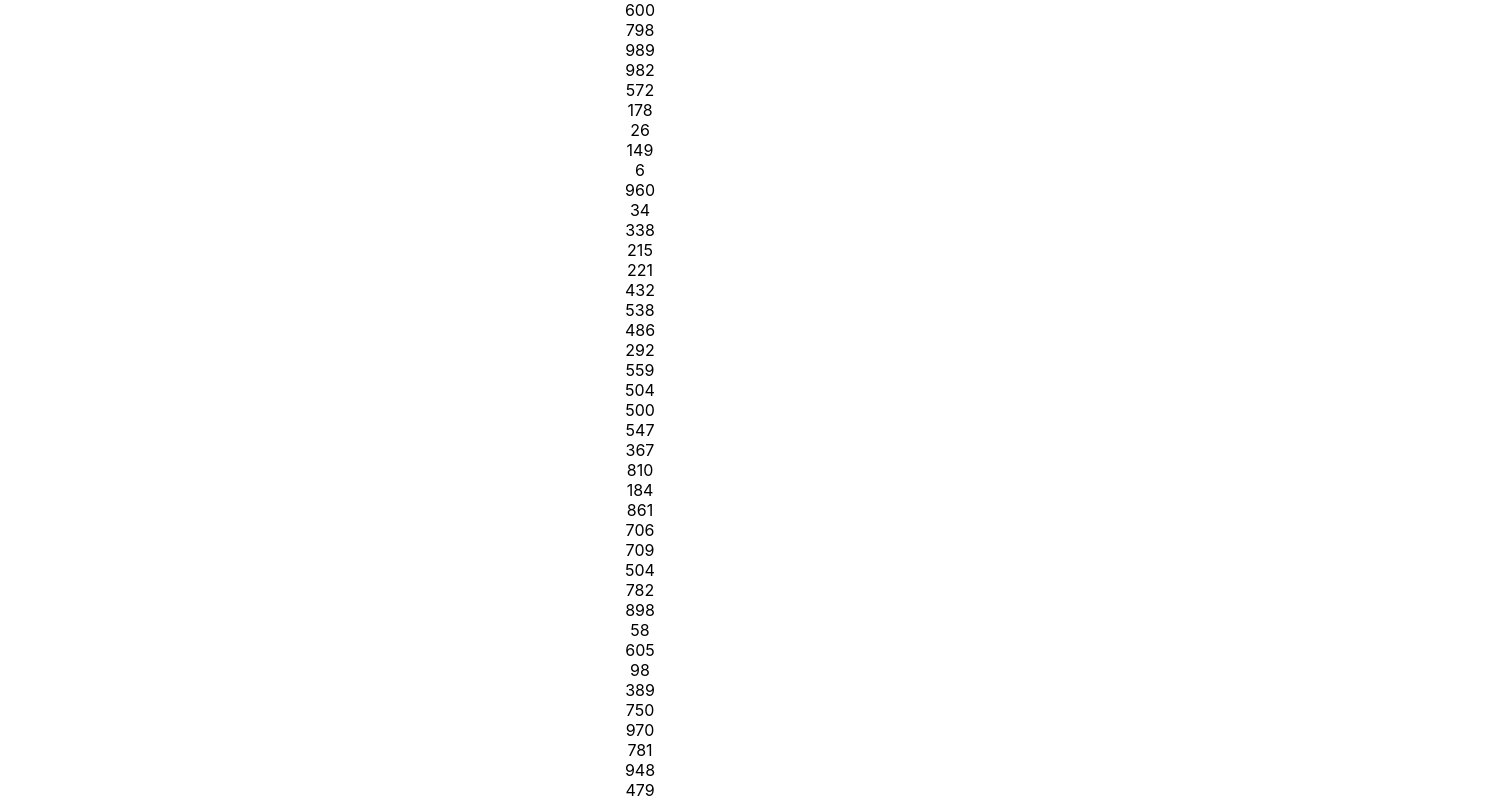
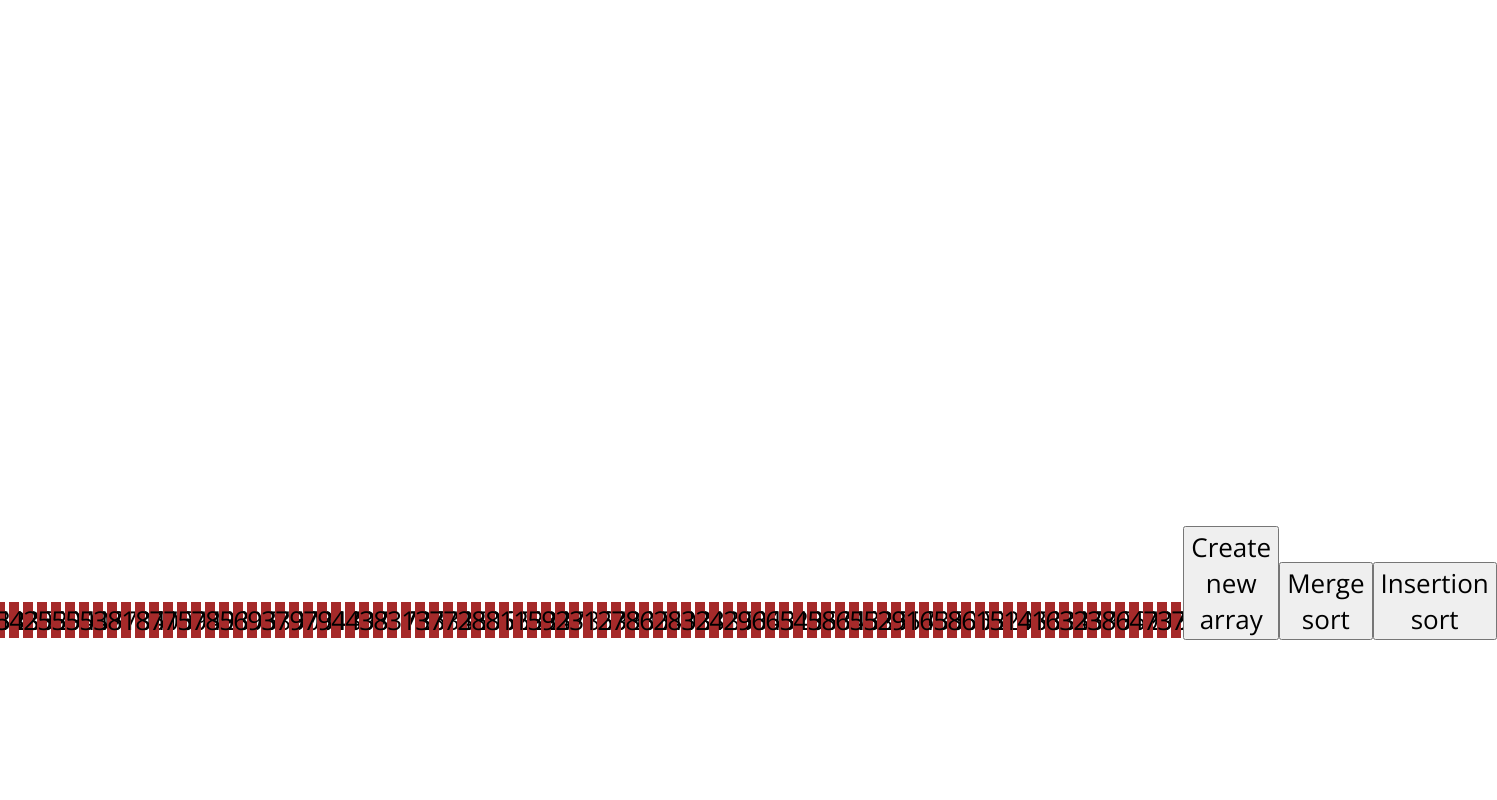
Before and after one commit to lexesj/react-sort-visualizer, a React (Create React App) app: page / in a window 1280 px wide. Shown: the top 800 px of the page, 1497 px wide, since content can reach past the window. Built offline with nearby package versions, Linux system fonts and the light colour scheme.

Commit message:
Add array bar style

```diff
--- a/src/SortVisualizer/SortVisualizer.css
+++ b/src/SortVisualizer/SortVisualizer.css
@@ -1,5 +1,26 @@
+* {
+  font-family: "Open Sans", sans-serif;
+  font-size: calc(10px + 2vmin);
+}
+
 .array-container {
+  display: flex;
+  justify-content: center;
+  align-items: flex-end;
+  height: 80vmin;
 }
 
 .array-bar {
+  background-color: brown;
+  width: 10px;
+  margin: 2px;
 }
+
+.app-button {
+  border: none;
+  background-color: transparent;
+}
+
+.app-button:hover {
+  color: rgb(40, 98, 165);
+}
```
